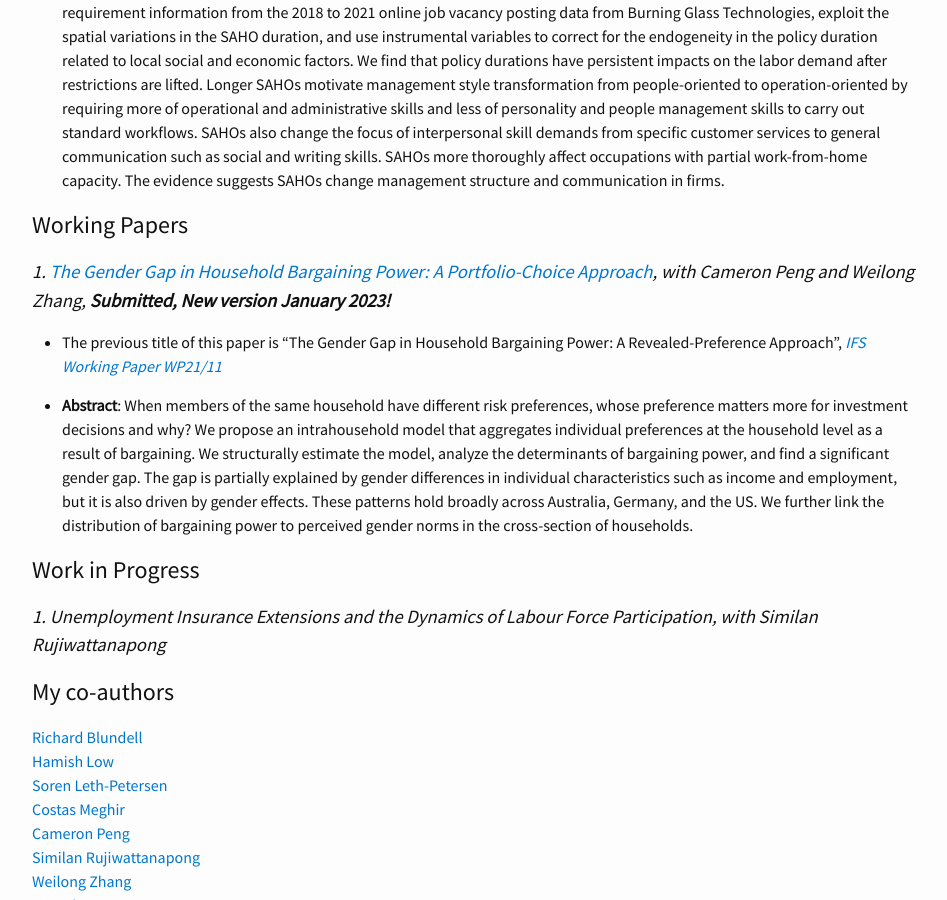
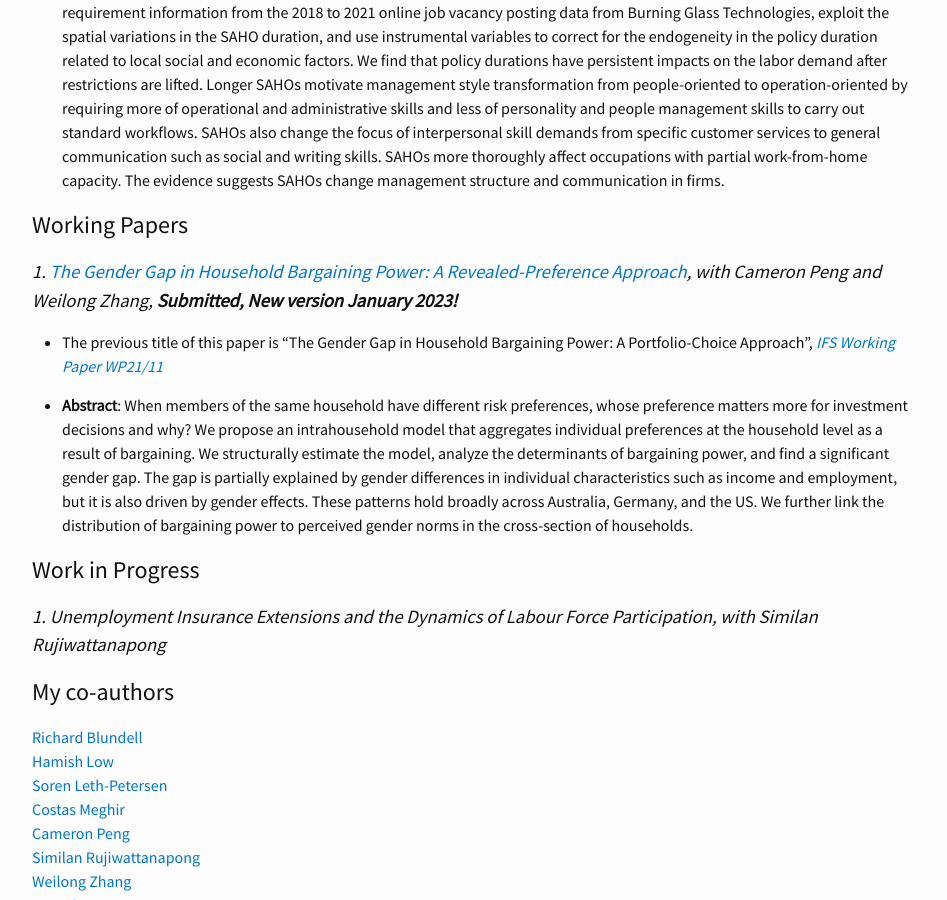
Before and after one commit to lionup/lionup.github.io, a Jekyll site: the page built from research/research.md, in a window 1280 px wide and 900 px high, scrolled down 1065 px. Shown: the whole window, without its empty margins (163-1110 px from the left). Built offline with Jekyll 4.4.1, drawn with Linux system fonts in a browser that asks for light colours.

```diff
--- a/research/research.md
+++ b/research/research.md
@@ -34,9 +34,9 @@ permalink: /research/
 
 ## Working Papers
 
-### 1. [The Gender Gap in Household Bargaining Power: A Portfolio-Choice Approach](https://drive.google.com/file/d/1YlS20eus5G7yT3ic9KNrWXPQU1LxN8sT/view?usp=sharing){:target="_blank"}, with Cameron Peng and Weilong Zhang, **Submitted, New version January 2023!**
+### 1. [The Gender Gap in Household Bargaining Power: A Revealed-Preference Approach](https://drive.google.com/file/d/1YlS20eus5G7yT3ic9KNrWXPQU1LxN8sT/view?usp=sharing){:target="_blank"}, with Cameron Peng and Weilong Zhang, **Submitted, New version January 2023!**
 
-  * The previous title of this paper is "The Gender Gap in Household Bargaining Power: A Revealed-Preference Approach", [_IFS Working Paper WP21/11_](https://www.ifs.org.uk/publications/15437){:target="_blank"}
+  * The previous title of this paper is "The Gender Gap in Household Bargaining Power: A Portfolio-Choice Approach", [_IFS Working Paper WP21/11_](https://www.ifs.org.uk/publications/15437){:target="_blank"}
 
   * **Abstract**: When members of the same household have different risk preferences, whose preference matters more for investment decisions and why? We propose an intrahousehold model that aggregates individual preferences at the household level as a result of bargaining. We structurally estimate the model, analyze the determinants of bargaining power, and find a significant gender gap. The gap is partially explained by gender differences in individual characteristics such as income and employment, but it is also driven by gender effects. These patterns hold broadly across Australia, Germany, and the US. We further link the distribution of bargaining power to perceived gender norms in the cross-section of households.
 
```
